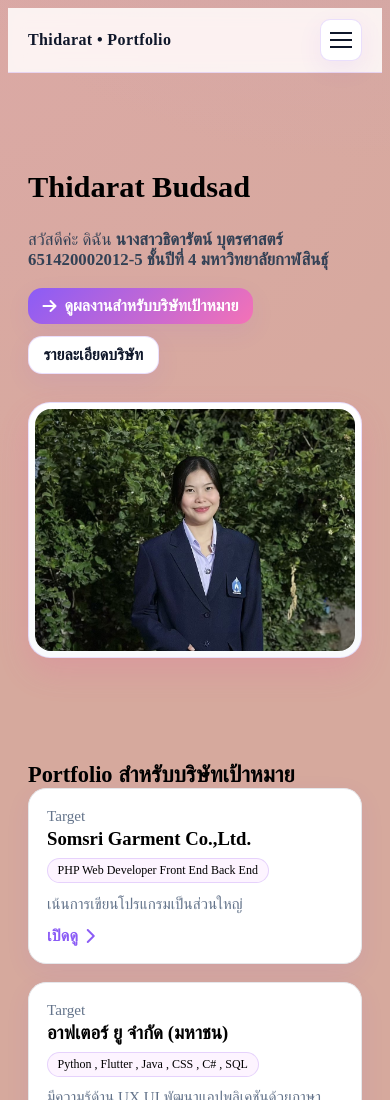
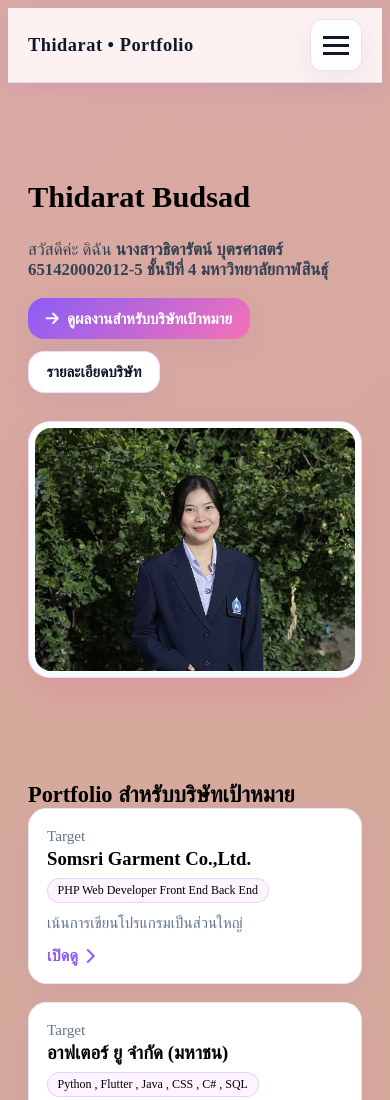
Before and after one commit to treepalm3/treepalm3.github.io, a plain HTML site: page index.html in a window 390 px wide. Shown: the top 1100 px of the page. Drawn offline with Linux system fonts and the light colour scheme.

Commit message:
แก้โค้ด

```diff
--- a/index.html
+++ b/index.html
@@ -453,6 +453,60 @@
   transition:.2s box-shadow, .2s border-color, .2s transform;
 }
 .iconbtn:hover{box-shadow:var(--shadow-hover); border-color:var(--brand); transform:translateY(-1px);}
+/* === Bigger Nav (desktop + mobile) === */
+:root{
+  /* ความสูงแถบนำทางแบบยืดหยุ่นตามหน้าจอ */
+  --nav-h: clamp(74px, 8vw, 96px);
+}
+
+/* ปรับความสูงจริงของแถบและระยะ top ของแผงมือถือให้สัมพันธ์กัน */
+.site-header .nav{ height: var(--nav-h); }
+.mobile-panel{ top: var(--nav-h); }
+
+/* แบรนด์ใหญ่ขึ้นอ่านง่าย */
+.brand{
+  font-size: clamp(1.15rem, 2.2vw, 1.6rem);
+  letter-spacing:.5px;
+}
+
+/* ลิงก์ในแถบนำทางใหญ่ขึ้น + เพิ่มช่องไฟคลิกง่ายขึ้น */
+.nav-links{ gap: clamp(16px, 2.4vw, 28px); }
+.nav-links a{
+  font-size: clamp(1rem, 1.1vw, 1.2rem);
+  padding: .35rem .1rem; /* เพิ่ม hit area แนวตั้งเล็กน้อย */
+}
+
+/* ปุ่ม CTA ใหญ่ขึ้น */
+.cta{
+  padding: .7rem 1.1rem;
+  font-size: clamp(.95rem, 1vw, 1.05rem);
+  border-radius:16px;
+}
+
+/* ไอคอน Hamburger ใหญ่ขึ้น + เส้นหนาขึ้น */
+.hamburger{
+  width: 52px; height: 52px; border-radius:12px;
+}
+.hamburger .lines{
+  width: 26px; height: 3px;
+}
+.hamburger .lines::before,
+.hamburger .lines::after{
+  width: 26px; height: 3px;
+}
+.hamburger .lines::before{ top:-8px; }
+.hamburger .lines::after{ bottom:-8px; }
+
+/* เมนูในแผงมือถือ: ตัวอักษร/ระยะห่างใหญ่ขึ้น */
+.mobile-panel nav a{
+  font-size: 1.05rem;
+  padding: 12px 14px;
+}
+
+/* ตัวเลือก: ให้แถบหัวเว็บดู “ฟูล” ขึ้นนิด (เงาอ่อนๆ) */
+.site-header{
+  box-shadow: 0 6px 18px rgba(124,58,237,.08);
+}
 
   </style>
 </head>
```
